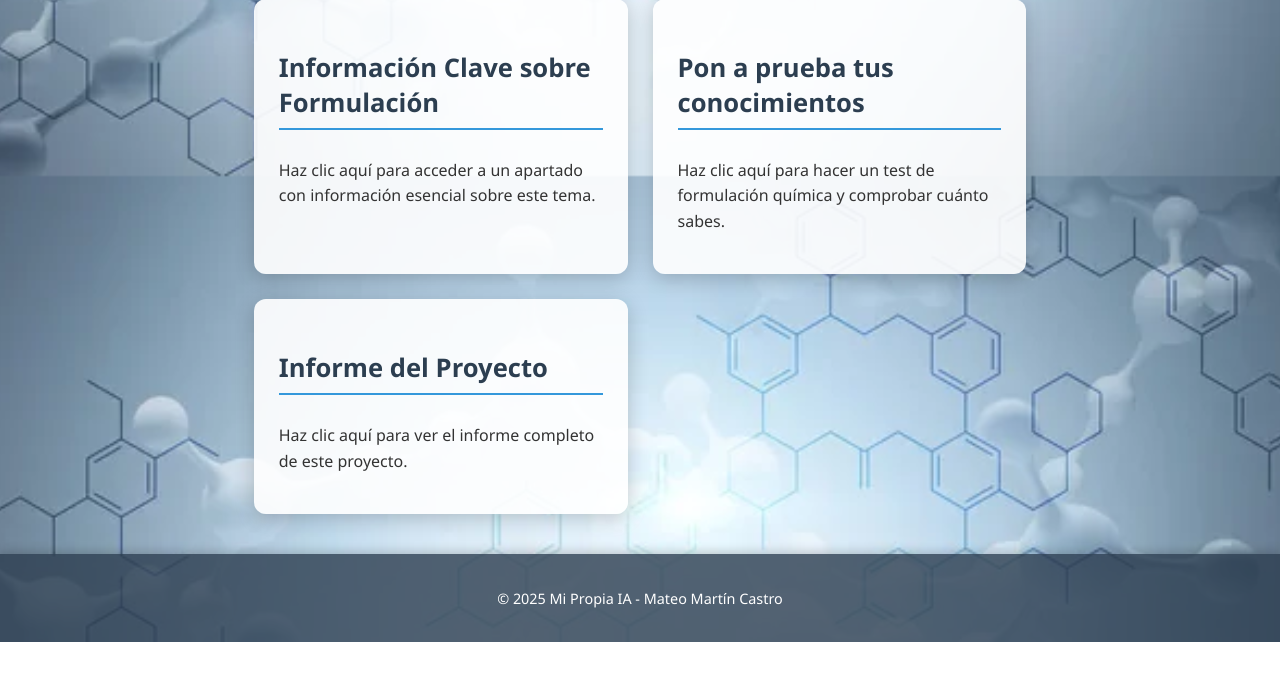
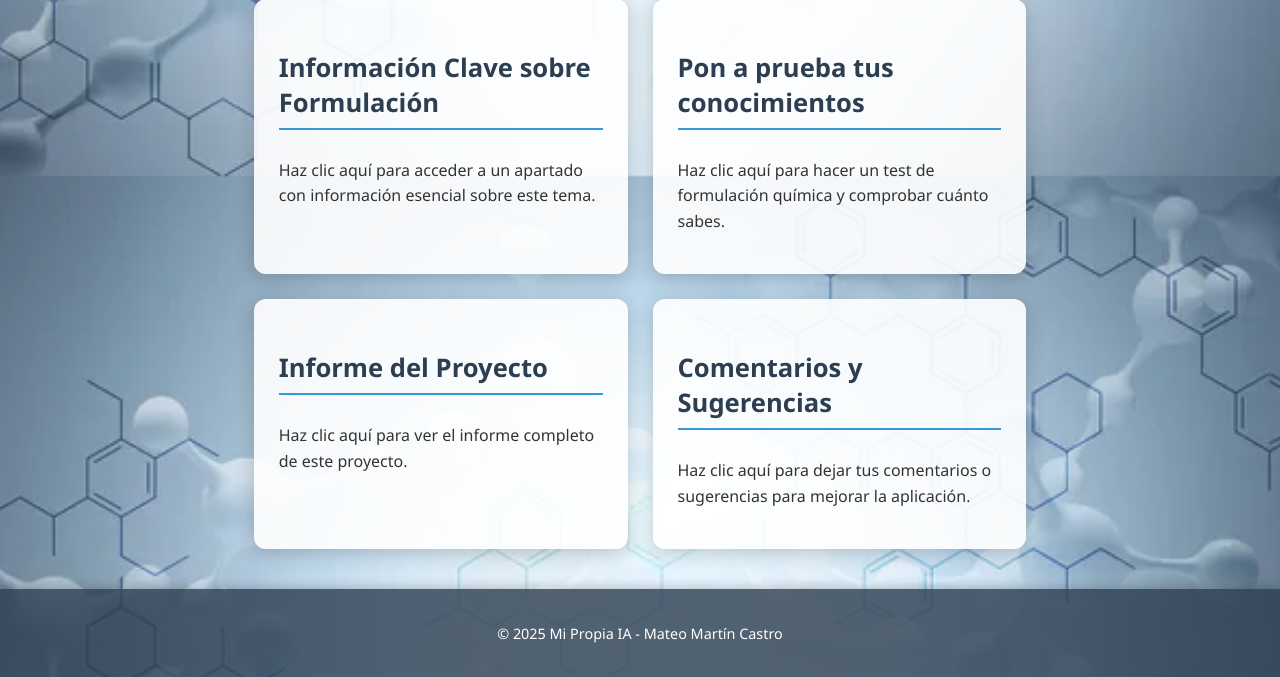
Before and after one commit to mmartinmmc/Proyecto-Personal, a Flask app: page / in a window 1280 px wide. Shown: the part 624-1301 px from the top of the page. Before the commit the page ends 1266 px from the top, so only its background shows below. Run offline with Flask 3, Linux system fonts and the light colour scheme.

Commit message:
Update index.html

```diff
--- a/templates/index.html
+++ b/templates/index.html
@@ -49,7 +49,7 @@
             <div class="navbar-item"><a href="/informacion">Información Clave</a></div>
             <div class="navbar-item"><a href="/test">Test de Conocimientos</a></div>
             <div class="navbar-item"><a href="/informe_proyecto">Informe del Proyecto</a></div>
-            <div class="navbar-item"><a href="/comentarios">Comentarios</a></div>{# ORDENADO: a la derecha de Informe del Proyecto #}
+            <div class="navbar-item"><a href="/comentarios">Comentarios</a></div>{# ORDENADO: a la derecha de Informe del Proyecto en la barra de navegación #}
         </div>
     </nav>
 
@@ -92,10 +92,14 @@
                 <p>Haz clic aquí para hacer un test de formulación química y comprobar cuánto sabes.</p>
             </div>
 
-            {# Nuevo div para el Informe del Proyecto #}
             <div class="desplegable">
                 <h3><a href="/informe_proyecto">Informe del Proyecto</a></h3>
                 <p>Haz clic aquí para ver el informe completo de este proyecto.</p>
+            </div>
+
+            <div class="desplegable">
+                <h3><a href="/comentarios">Comentarios y Sugerencias</a></h3>{# Nuevo div para Comentarios en la cuadrícula #}
+                <p>Haz clic aquí para dejar tus comentarios o sugerencias para mejorar la aplicación.</p>
             </div>
         </div>
     </div>
```
